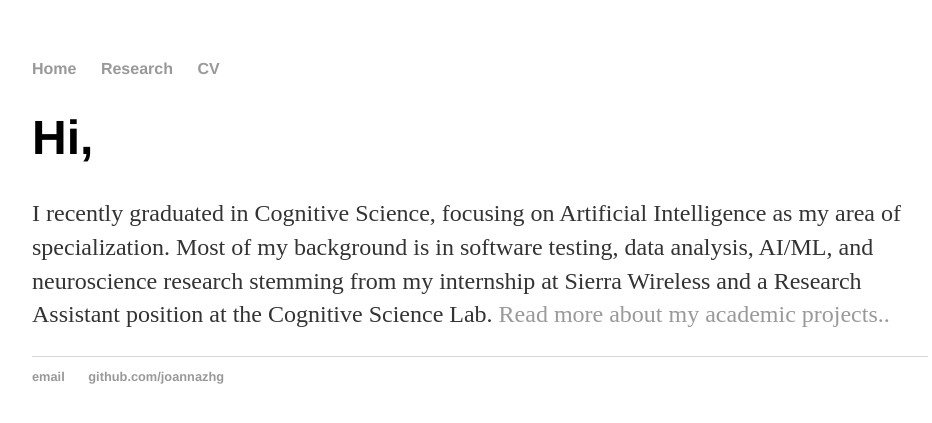
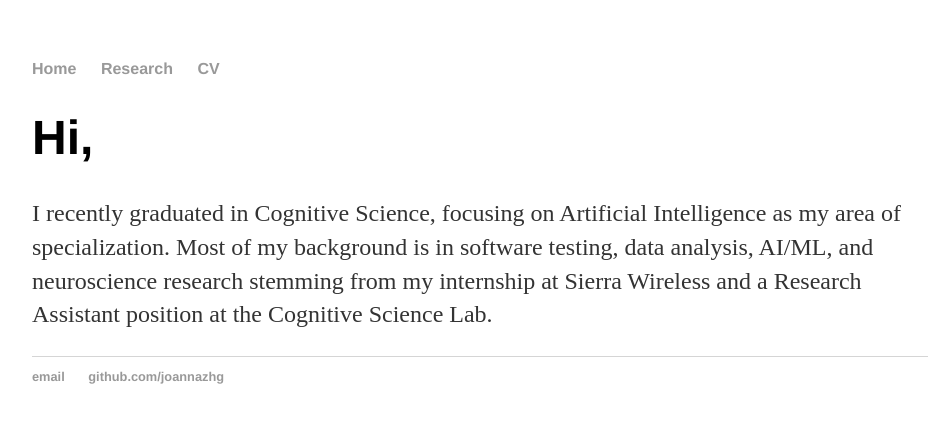
Before and after one commit to joannazhg/joannazhg.github.io, a Jekyll site: the page index.html, which Jekyll copies as it is, in a window 1280 px wide. Shown: the top 423 px of the page, without its empty margins (160-1092 px from the left). Built offline with Jekyll 4.4.1, drawn with Linux system fonts in a browser that asks for light colours.

Commit message:
Update index.html

```diff
--- a/index.html
+++ b/index.html
@@ -16,7 +16,7 @@
 		<div class="container">
     		<div class="blurb">
         		<h1>Hi,</h1>
-				<p>I recently graduated in Cognitive Science, focusing on Artificial Intelligence as my area of specialization. Most of my background is in software testing, data analysis, AI/ML, and neuroscience research stemming from my internship at Sierra Wireless and a Research Assistant position at the Cognitive Science Lab. <a href="/about">Read more about my academic projects..</a></p>
+				<p>I recently graduated in Cognitive Science, focusing on Artificial Intelligence as my area of specialization. Most of my background is in software testing, data analysis, AI/ML, and neuroscience research stemming from my internship at Sierra Wireless and a Research Assistant position at the Cognitive Science Lab.</p>
     		</div><!-- /.blurb -->
 		</div><!-- /.container -->
 		<footer>
```
